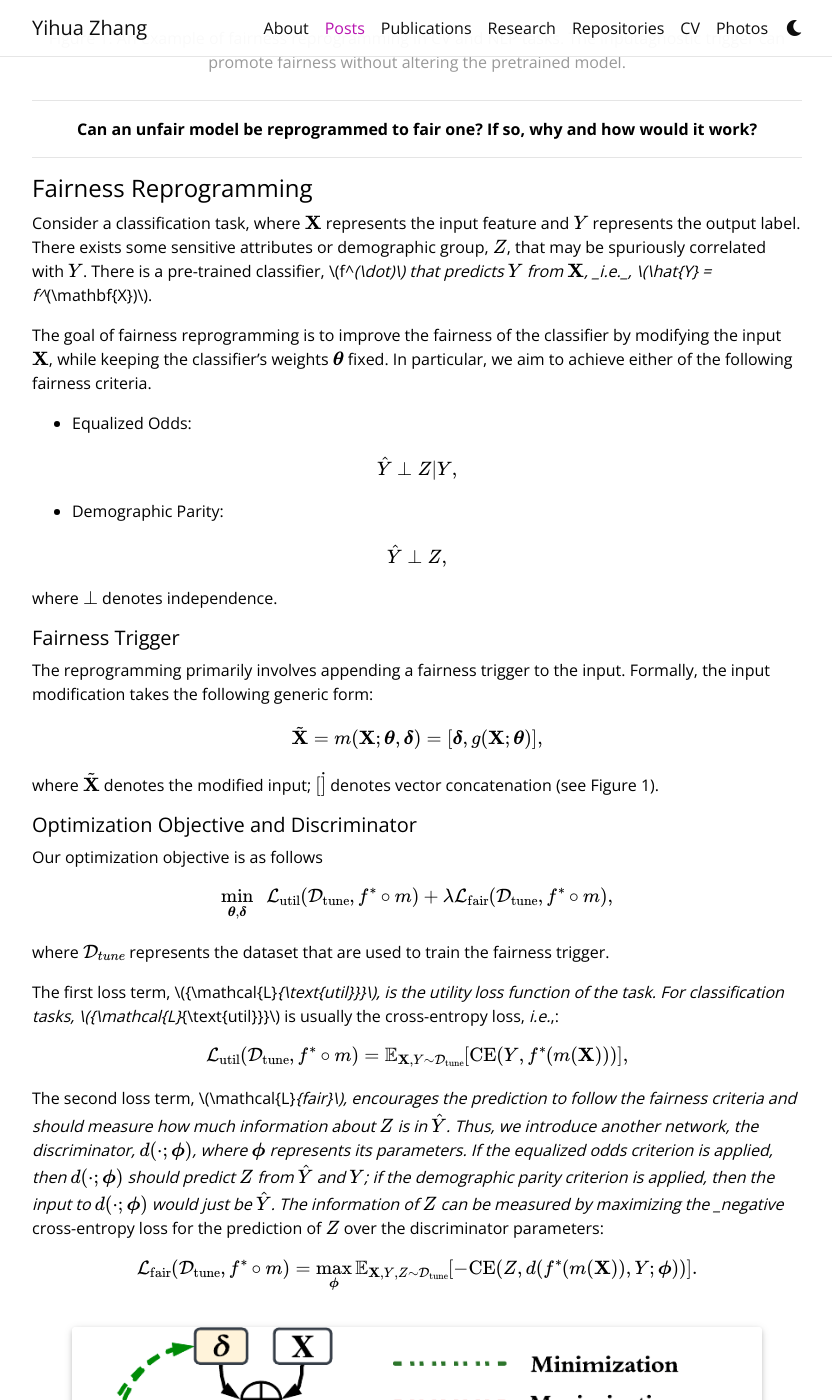
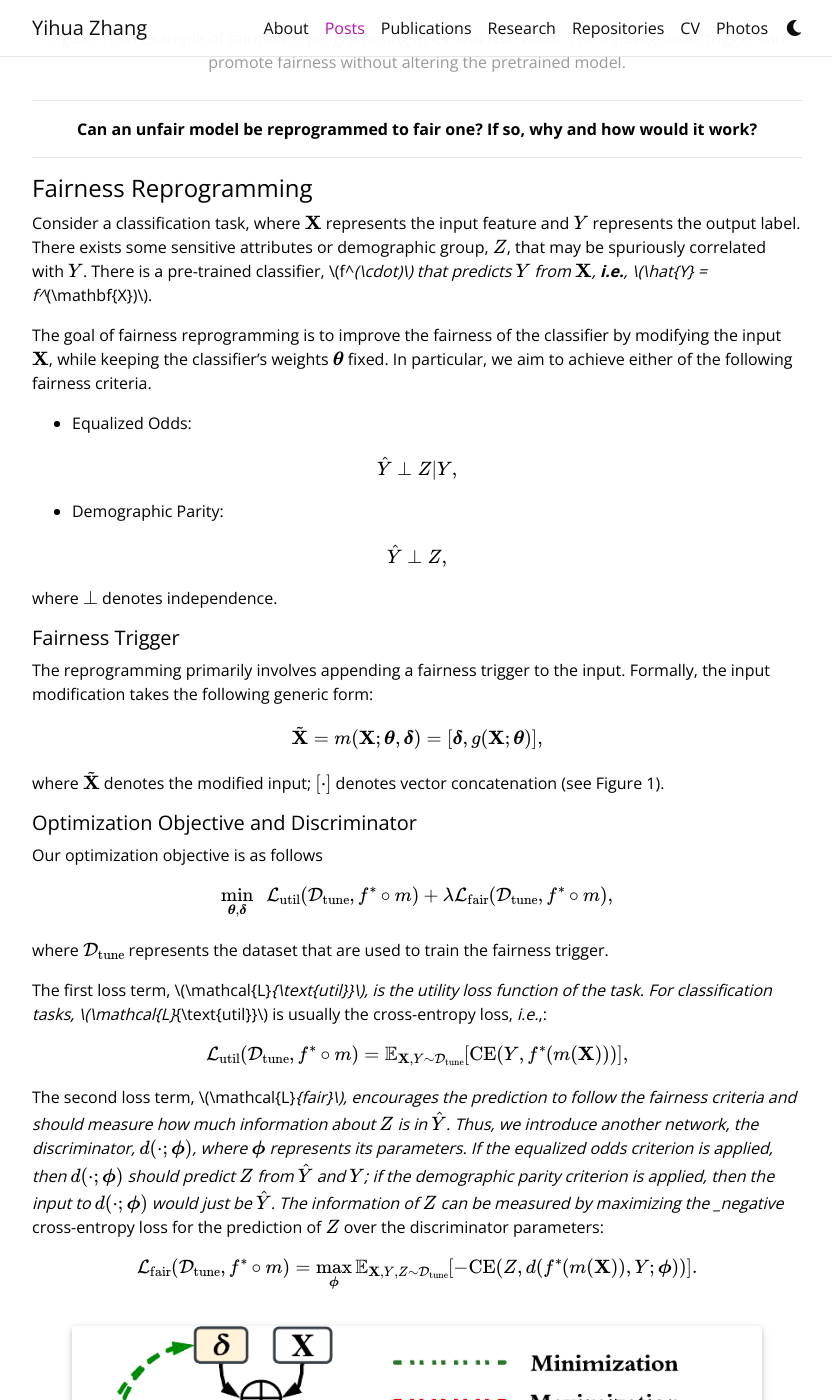
Before and after one commit to NormalUhr/yihua-zhang, a Jekyll site: the page built from _posts/2022-11-26-fairness-reprogramming-neurips22.md, in a window 1280 px wide and 1400 px high, scrolled down 860 px. Shown: the whole window, without its empty margins (223-1055 px from the left). Built offline with Jekyll 4.4.1, drawn with Linux system fonts in a browser that asks for light colours; full-size pictures stand in for the smaller copies a plugin makes; comment, search, counter and statistics services are not loaded; a style sheet for code colours, icons or effects is not loaded.

Commit message:
update post

```diff
--- a/_posts/2022-11-26-fairness-reprogramming-neurips22.md
+++ b/_posts/2022-11-26-fairness-reprogramming-neurips22.md
@@ -45,7 +45,7 @@ If so, why and how would it work?
 #### Fairness Reprogramming
 
 Consider a classification task, where \\(\mathbf{X}\\) represents the input feature and \\(Y\\) represents the output label. There exists some sensitive attributes or demographic group, \\(Z\\), that may be spuriously
-correlated with \\(Y\\). There is a pre-trained classifier, \\(f^*(\dot)\\) that predicts \\(Y\\) from \\(\mathbf{X}\\), _i.e._, \\(\hat{Y} = f^*(\mathbf{X})\\).
+correlated with \\(Y\\). There is a pre-trained classifier, \\(f^*(\cdot)\\) that predicts \\(Y\\) from \\(\mathbf{X}\\), __i.e.__, \\(\hat{Y} = f^*\(\mathbf{X}\)\\).
 
 The goal of fairness reprogramming is to improve the fairness of the classifier by modifying the input \\(\mathbf{X}\\), while keeping the classifier's weights \\(\boldsymbol\theta\\) fixed. In particular, we aim to achieve either of the following fairness criteria.
 
@@ -71,7 +71,7 @@ $$
 \tilde{\mathbf{X}} = m(\mathbf{X}; \boldsymbol\theta, \boldsymbol \delta) = [\boldsymbol \delta, g(\mathbf{X}; \boldsymbol\theta)],
 $$
 
-where \\(\tilde{\mathbf{X}}\\) denotes the modified input; \\([\dot]\\) denotes vector concatenation (see Figure 1).
+where \\(\tilde{\mathbf{X}}\\) denotes the modified input; \\([\cdot]\\) denotes vector concatenation (see Figure 1).
 
 ##### Optimization Objective and Discriminator
 
@@ -81,9 +81,9 @@ $$
 \min_{\boldsymbol\theta, \boldsymbol\delta} \,\,\, \mathcal{L}_{\text{util}} (\mathcal{D}_{\text{tune}}, f^* \circ m) + \lambda \mathcal{L}_{\text{fair}} (\mathcal{D}_{\text{tune}}, f^* \circ m),
 $$
 
-where \\(\mathcal{D}_{tune}\\) represents the dataset that are used to train the fairness trigger.
+where \\(\mathcal{D}_{\text{tune}}\\) represents the dataset that are used to train the fairness trigger.
 
-The first loss term, \\({\mathcal{L}_{\text{util}}}\\), is the utility loss function of the task. For classification tasks, \\({\mathcal{L}_{\text{util}}}\\) is usually the cross-entropy loss, _i.e._,:
+The first loss term, \\(\mathcal{L}_{\text{util}}\\), is the utility loss function of the task. For classification tasks, \\(\mathcal{L}_{\text{util}}\\) is usually the cross-entropy loss, _i.e._,:
 
 $$
 \mathcal{L}_{\text{util}}(\mathcal{D}_{\text{tune}}, f^* \circ m) = \mathbb{E}_{\mathbf{X}, Y \sim \mathcal{D}_{\text{tune}}} [\textrm{CE}(Y, f^*(m(\mathbf{X})))],
```
